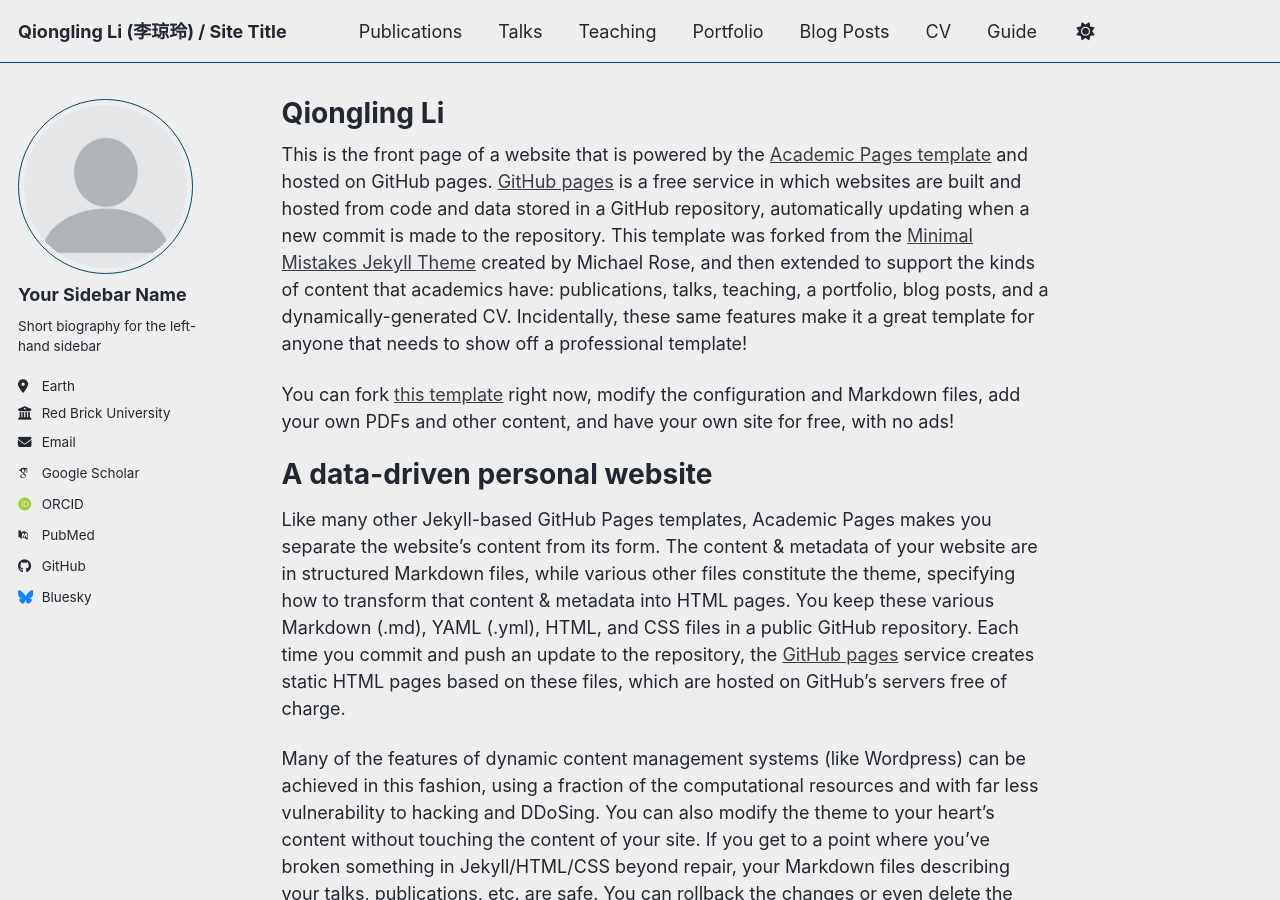
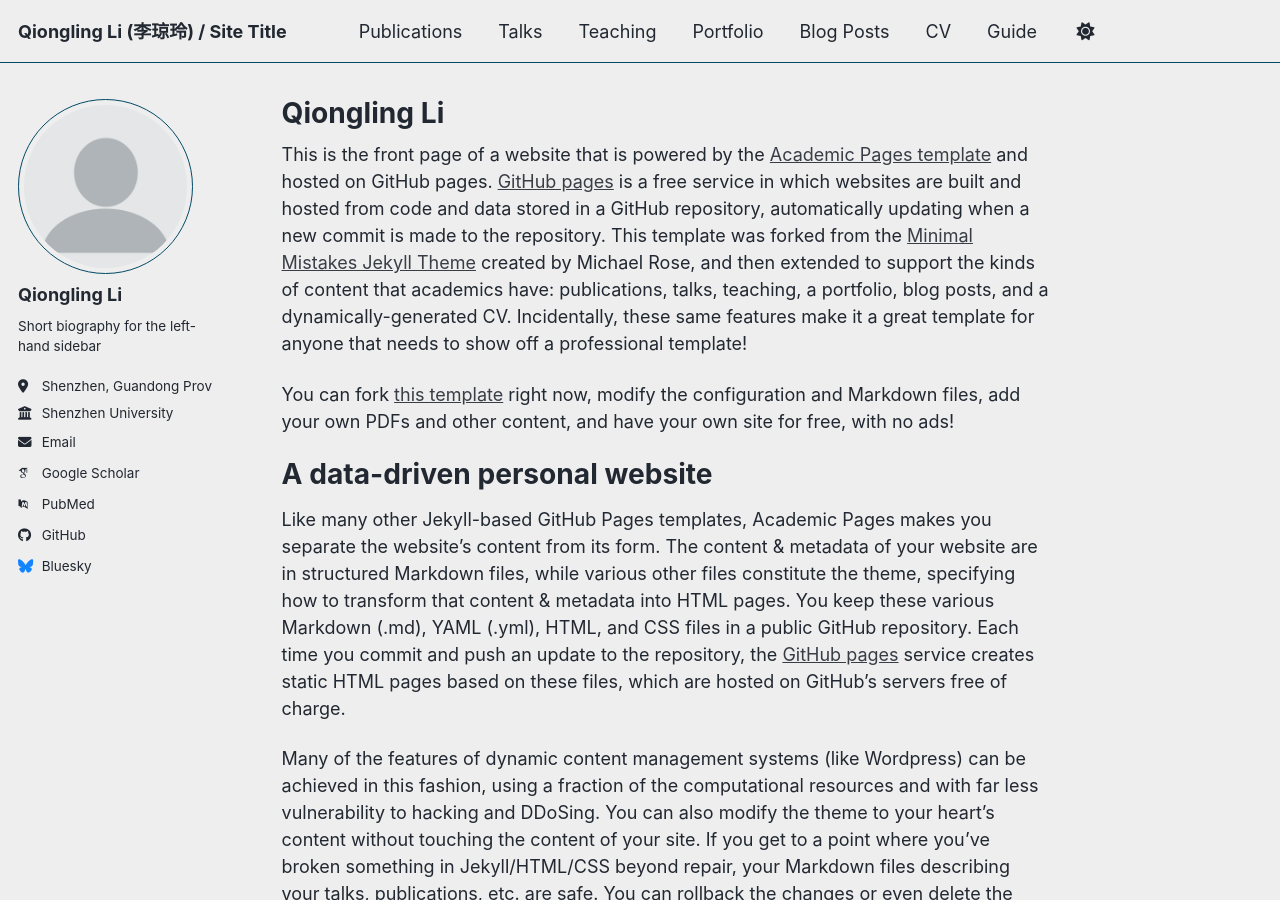
Before and after one commit to QionglingLi/QionglingLi.github.io, a Jekyll site: the page built from _pages/about.md, in a window 1280 px wide and 900 px high. Built offline with Jekyll 4.4.1, drawn with Linux system fonts in a browser that asks for light colours; some web fonts are replaced; a script bundle is joined from its source files by our own code; library files that are not in the unit come from our copies.

Commit message:
Update _config.yml

```diff
--- a/_config.yml
+++ b/_config.yml
@@ -24,21 +24,21 @@
 author:
   # Biographic information
   avatar           : "profile.png"
-  name             : "Your Sidebar Name"
+  name             : "Qiongling Li"
   pronouns         : # example: "she/her"
   bio              : "Short biography for the left-hand sidebar"
-  location         : "Earth"
-  employer         : "Red Brick University"
+  location         : "Shenzhen, Guandong Province"
+  employer         : "Shenzhen University"
   uri              : # URL
-  email            : "none@example.org"
+  email            : "qionglingli@szu.edu.cn"
 
   # Academic websites
   academia         : # URL
   arxiv            : # URL - Update with the correct link to your profile
-  googlescholar    : "https://scholar.google.com/citations?user=PS_CX0AAAAAJ"
+  googlescholar    : "https://scholar.google.com/citations?hl=en&user=20dv1PMAAAAJ"
   inspire-hep      : # URL
   impactstory      : # URL
-  orcid            : "https://orcid.org/yourorcidurl"
+  #orcid            : "https://orcid.org/yourorcidurl"
   semantic         : # URL
   ssrn             : # URL
   pubmed           : "https://www.ncbi.nlm.nih.gov/pubmed/?term=john+snow"
```
